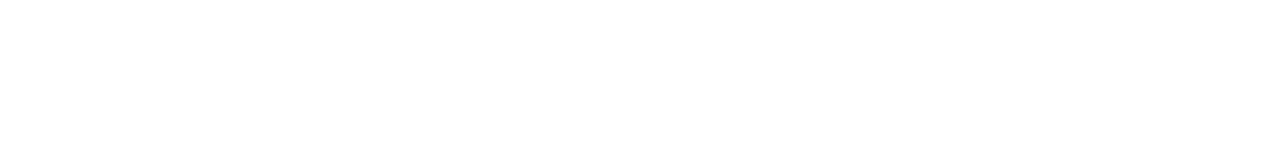
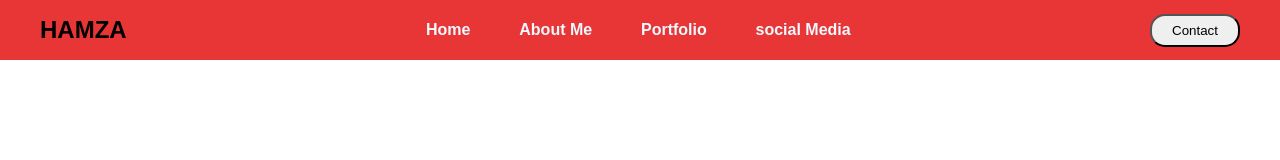
Before and after one commit to MezahdiHamza/portfolio-website, a plain HTML site: page website/index.html in a window 1280 px wide. Drawn offline with Linux system fonts and the light colour scheme.

Commit message:
update 1
did the navbar

```diff
--- a/website/index.html
+++ b/website/index.html
@@ -8,9 +8,26 @@
 </head>
 <body>
     <header>
-        <div></div>
+        <div id="navbar">
+            <div id="logo">
+                <h2>HAMZA</h2>
+            </div>
+            <div id="menu">
+                <ul>
+                    <li><a href="#">Home</a></li>
+                    <li><a href="#">About Me</a></li>
+                    <li><a href="#">Portfolio</a></li>
+                    <li><a href="#">social Media</a></li>
+                </ul>
+            </div>
+            <div>
+                <button>Contact</button>
+            </div>
+        </div>
     </header>
+    <main>
 
+    </main>
 
 
 
--- a/website/style.css
+++ b/website/style.css
@@ -0,0 +1,39 @@
+*{
+    box-sizing: border-box;
+    font-family: Arial, Helvetica, sans-serif;
+    margin: 0;
+    padding: 0;
+}
+
+#navbar{
+    height: 60px;
+    background-color: rgb(232, 53, 53);
+    display: flex;
+    justify-content: space-between;
+    align-items: center;
+    padding-right: 40px;
+    padding-left: 40px;
+}
+
+ul{
+    display: flex;
+    gap: 1.8rem;
+}
+
+li{
+    text-decoration: none;
+    font-weight: 600;
+    list-style: none;
+    padding: 20px 10px;
+
+}
+
+li a{
+    text-decoration: none;
+    color: aliceblue;
+}
+
+button {
+    padding: 7px 20px;
+    border-radius: 15px;
+}
```
